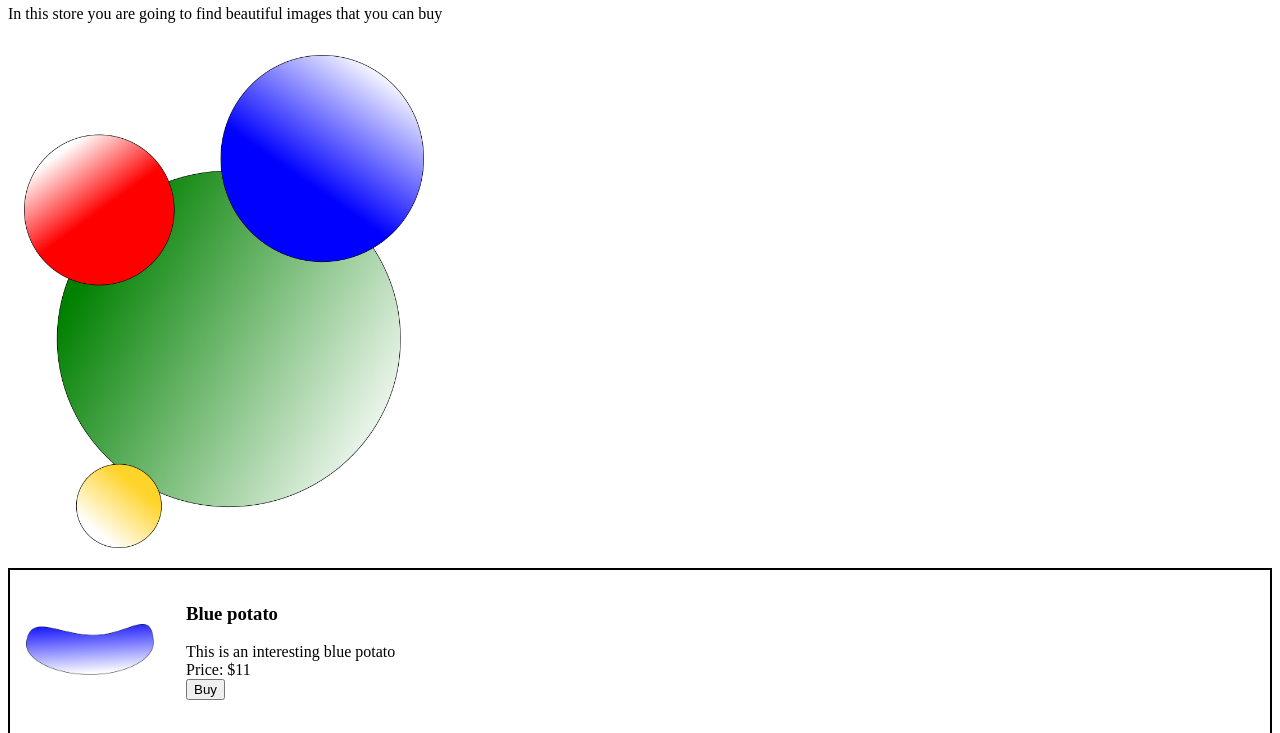
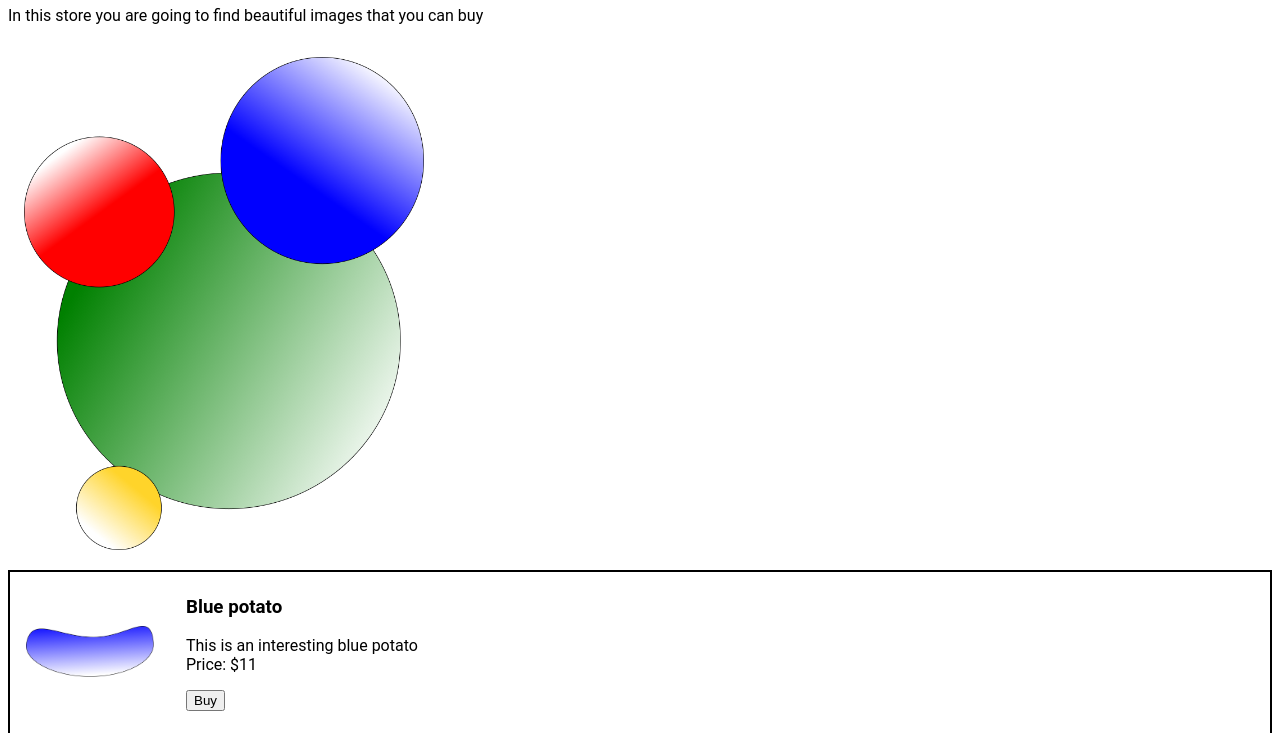
Before and after one commit to amammana/myshop, a React app in the folder myshop-app/: page / in a window 1280 px wide. Shown: the part 75-808 px from the top of the page. Built offline with nearby package versions, Linux system fonts and the light colour scheme; some packages are replaced by stand-ins of ours.

Commit message:
Styling improvement

```diff
--- a/myshop-app/src/index.css
+++ b/myshop-app/src/index.css
@@ -32,3 +32,9 @@
   width: 400px;
   margin: 16px;
 }
+
+.product-description button {
+  margin-top: 16px;
+}
+
+html { font-family: 'Roboto', sans-serif; }
```
